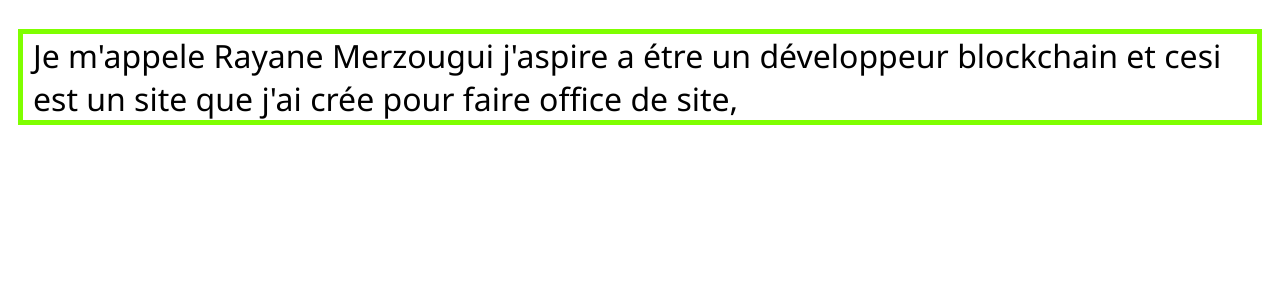
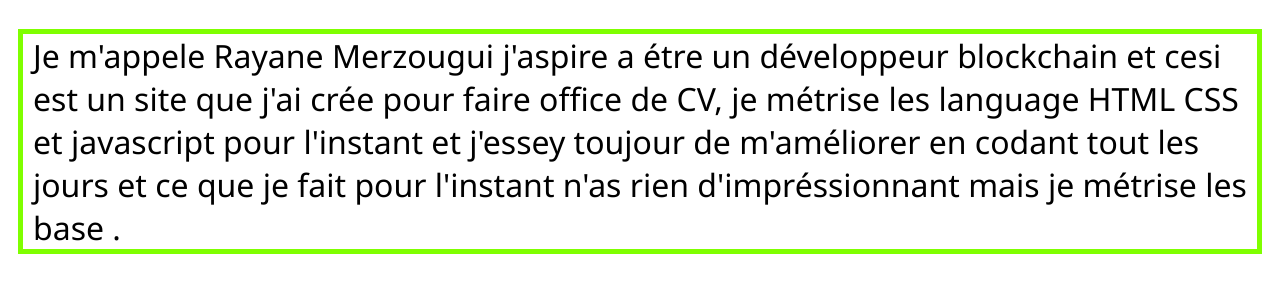
Before and after one commit to Rayane-Merzougui/page-test.github.io, a plain HTML site: page index.html in a window 1280 px wide. Shown: the part 191-484 px from the top of the page. Drawn offline with Linux system fonts and the light colour scheme.

Commit message:
on developpent

```diff
--- a/index.html
+++ b/index.html
@@ -13,7 +13,10 @@
         <h2 id="titre1">Présentation:</h2>
         <p id="presentation">
           Je m'appele Rayane Merzougui j'aspire a étre un développeur blockchain
-          et cesi est un site que j'ai crée pour faire office de site,
+          et cesi est un site que j'ai crée pour faire office de CV, je métrise
+          les language HTML CSS et javascript pour l'instant et j'essey toujour
+          de m'améliorer en codant tout les jours et ce que je fait pour
+          l'instant n'as rien d'impréssionnant mais je métrise les base .
         </p>
       </div>
     </header>
--- a/style.css
+++ b/style.css
@@ -1,5 +1,8 @@
 body {
   font-family: "Segoe UI", Tahoma, Geneva, Verdana, sans-serif;
+}
+*::selection {
+  color: darkcyan;
 }
 h1 {
   border: 5px solid cyan;
```
